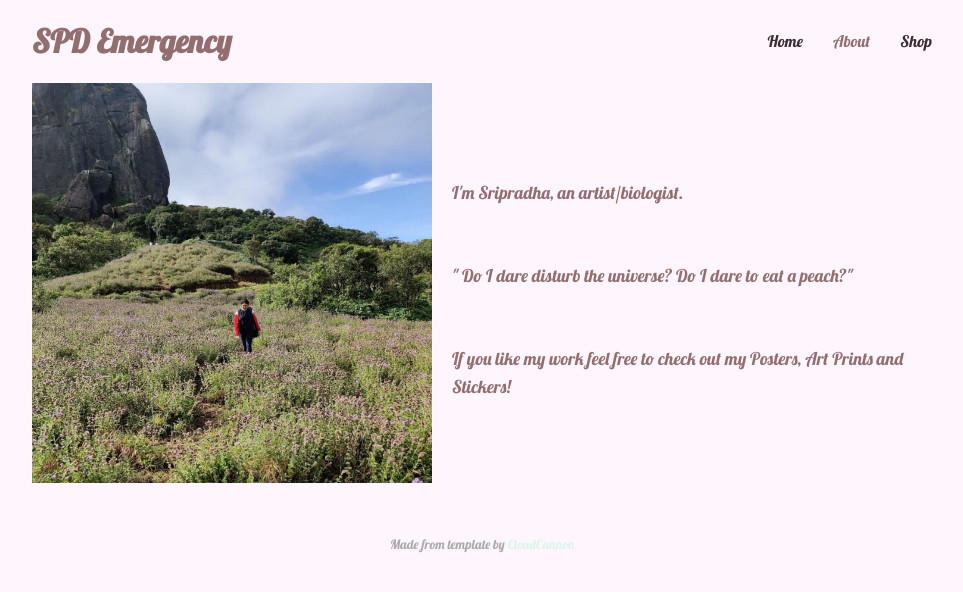
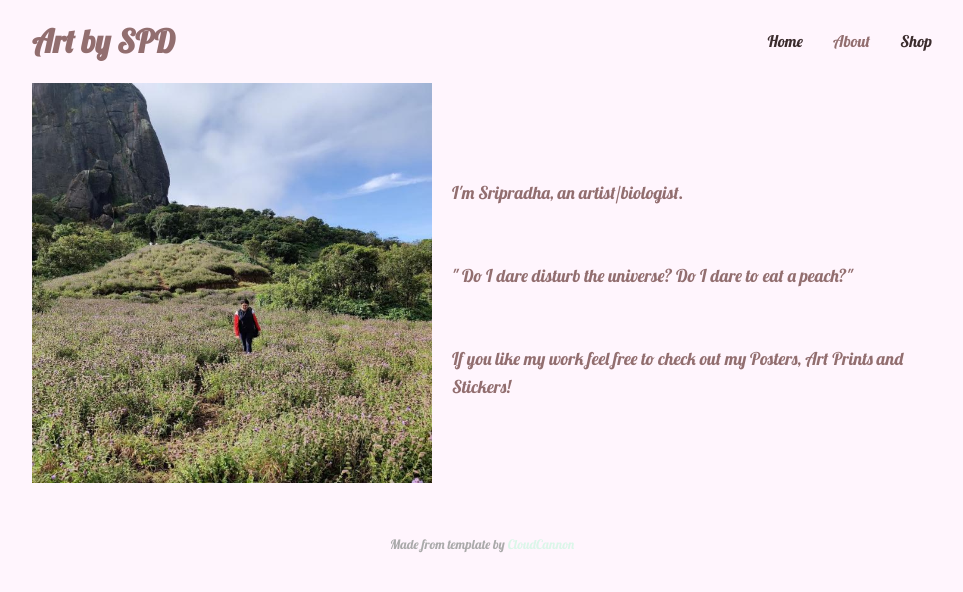
Before and after one commit to spdemergency/spdemergency.github.io, a Jekyll site: the page built from about.html, in a window 1280 px wide. Shown: the top 592 px of the page, without its empty margins (158-1121 px from the left). Built offline with Jekyll 4.4.1, drawn with Linux system fonts in a browser that asks for light colours.

Commit message:
Update default.html

```diff
--- a/_layouts/default.html
+++ b/_layouts/default.html
@@ -27,7 +27,7 @@
 	<body {% if page.text_width %}class="text-width"{% endif %}>
 		<div class="wrap">
 			<header>
-				<h1><a href="/">SPD Emergency</a></h1>
+				<h1><a href="/">Art by SPD</a></h1>
 				{% include navigation.html %}
 			</header>
 			{{ content }}
```
